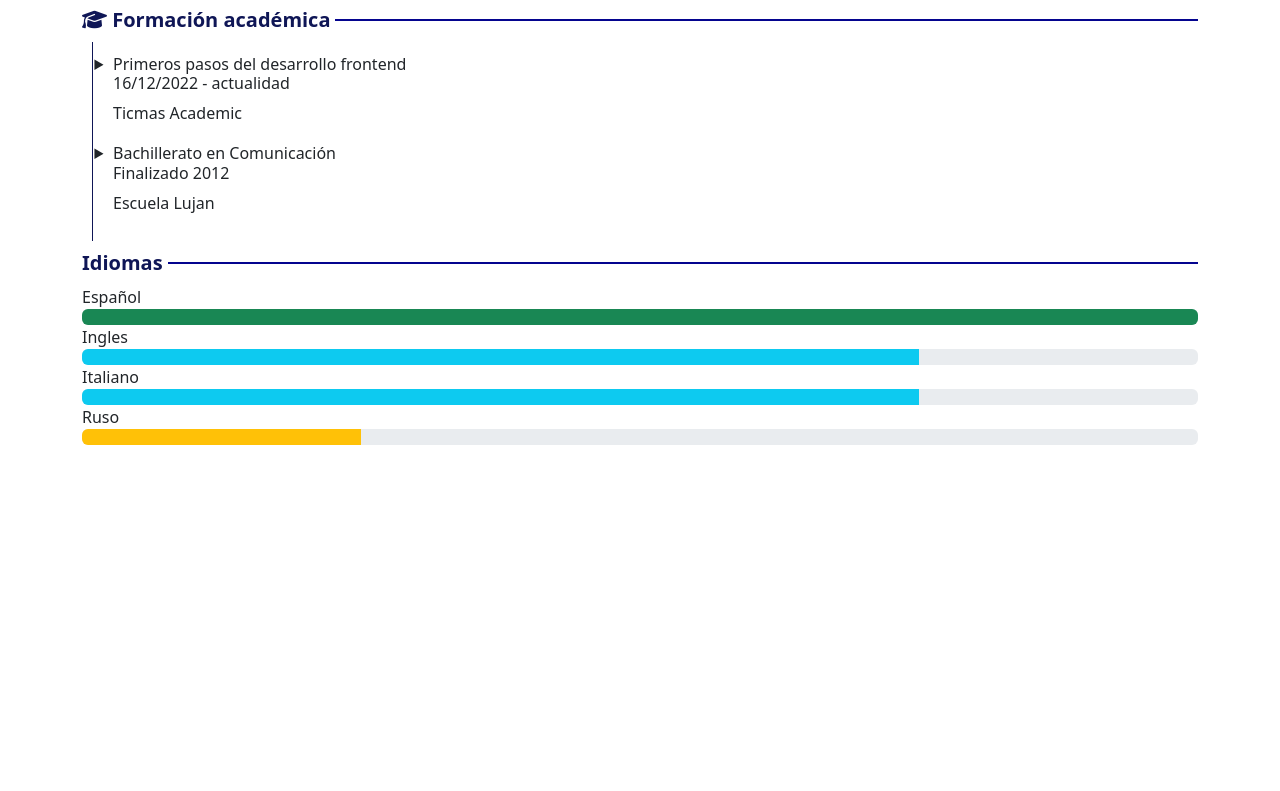
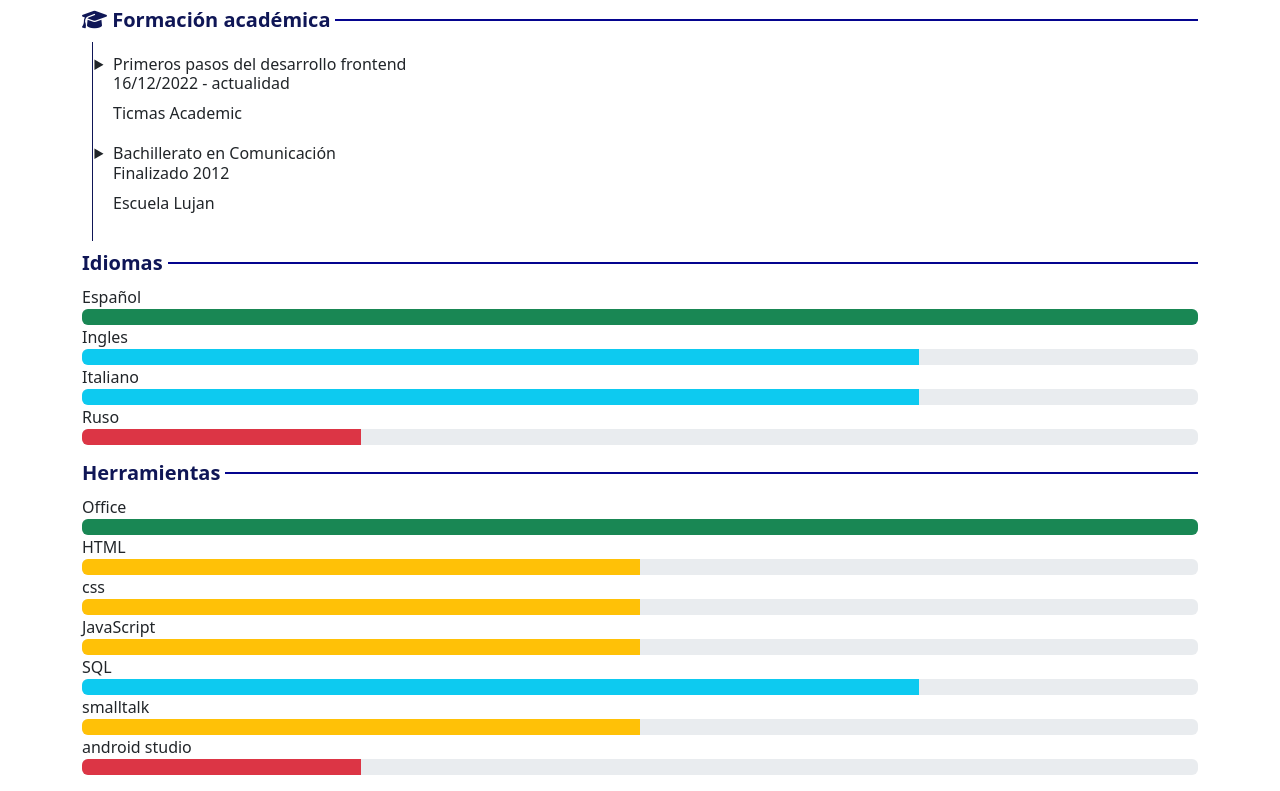
Before and after one commit to 02Nico02/curriculum.github.io, a plain HTML site: page index.html in a window 1280 px wide. Shown: the part 935-1726 px from the top of the page. Before the commit the page ends 1396 px from the top, so only its background shows below. Drawn offline with nearby package versions, Linux system fonts and the light colour scheme.

Commit message:
herramientas

```diff
--- a/css/style.css
+++ b/css/style.css
@@ -98,11 +98,11 @@ body {
 
 .exp .circulo {
     background: #0f1656;
-    height: 20px;
-    width: 20px;
+    height: 15px;
+    width: 15px;
     border-radius: 50%;
     position: absolute;
-    left: -10.5px;
+    left: -7.6px;
 }
 
 .listaExp {
--- a/index.html
+++ b/index.html
@@ -125,7 +125,57 @@
                     </div>
                 </li>
                 <li>Ruso <div class="progress">
-                        <div class="progress-bar bg-warning" role="progressbar" style="width: 25%" aria-valuenow="100"
+                        <div class="progress-bar bg-danger" role="progressbar" style="width: 25%" aria-valuenow="100"
+                            aria-valuemin="0" aria-valuemax="100"></div>
+                    </div>
+                </li>
+            </ul>
+        </div>
+        <div class="divLanguages">
+            <div class="tituloContenido">
+                <h5>Herramientas</h5>
+                <div class="linea"></div>
+            </div>
+            <ul class="listaDatos">
+                <li>Office
+                    <div class="progress">
+                        <div class="progress-bar bg-success" role="progressbar" style="width: 100%" aria-valuenow="100"
+                            aria-valuemin="0" aria-valuemax="100"></div>
+                    </div>
+                </li>
+                <li>HTML
+                    <div class="progress">
+                        <div class="progress-bar bg-warning" role="progressbar" style="width: 50%" aria-valuenow="100"
+                            aria-valuemin="0" aria-valuemax="100"></div>
+                    </div>
+                </li>
+                <li>css
+                    <div class="progress">
+                        <div class="progress-bar bg-warning" role="progressbar" style="width: 50%" aria-valuenow="100"
+                            aria-valuemin="0" aria-valuemax="100"></div>
+                    </div>
+                </li>
+                <li>JavaScript
+                    <div class="progress">
+                        <div class="progress-bar bg-warning" role="progressbar" style="width: 50%" aria-valuenow="100"
+                            aria-valuemin="0" aria-valuemax="100"></div>
+                    </div>
+                </li>
+                <li>SQL
+                    <div class="progress">
+                        <div class="progress-bar bg-info" role="progressbar" style="width: 75%" aria-valuenow="100"
+                            aria-valuemin="0" aria-valuemax="100"></div>
+                    </div>
+                </li>
+                <li>smalltalk
+                    <div class="progress">
+                        <div class="progress-bar bg-warning" role="progressbar" style="width: 50%" aria-valuenow="100"
+                            aria-valuemin="0" aria-valuemax="100"></div>
+                    </div>
+                </li>
+                <li>android studio
+                    <div class="progress">
+                        <div class="progress-bar bg-danger" role="progressbar" style="width: 25%" aria-valuenow="100"
                             aria-valuemin="0" aria-valuemax="100"></div>
                     </div>
                 </li>
```
Also changed, not shown: templates/index.html (deleted, +0 -1 lines).
